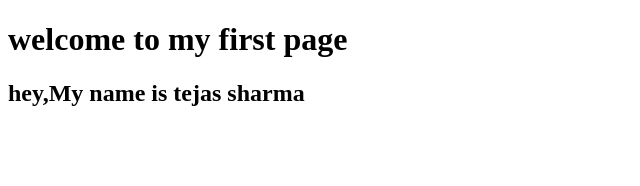
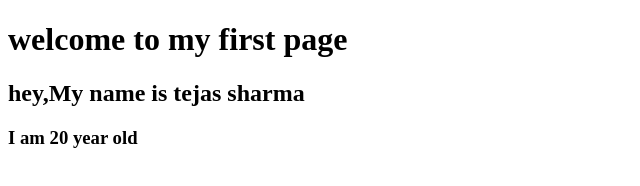
Before and after one commit to TejasSharma52/My_Html_page, a plain HTML site: page index.html in a window 1280 px wide. Shown: the whole page, without its empty margins (0-640 px from the left). Drawn offline with Linux system fonts and the light colour scheme.

Commit message:
version 2.0

```diff
--- a/index.html
+++ b/index.html
@@ -8,5 +8,6 @@
 <body>
     <h1>welcome to my first page</h1>
     <h2>hey,My name is tejas sharma</h2>
+    <h3>I am 20 year old</h3>
 </body>
 </html>
```
